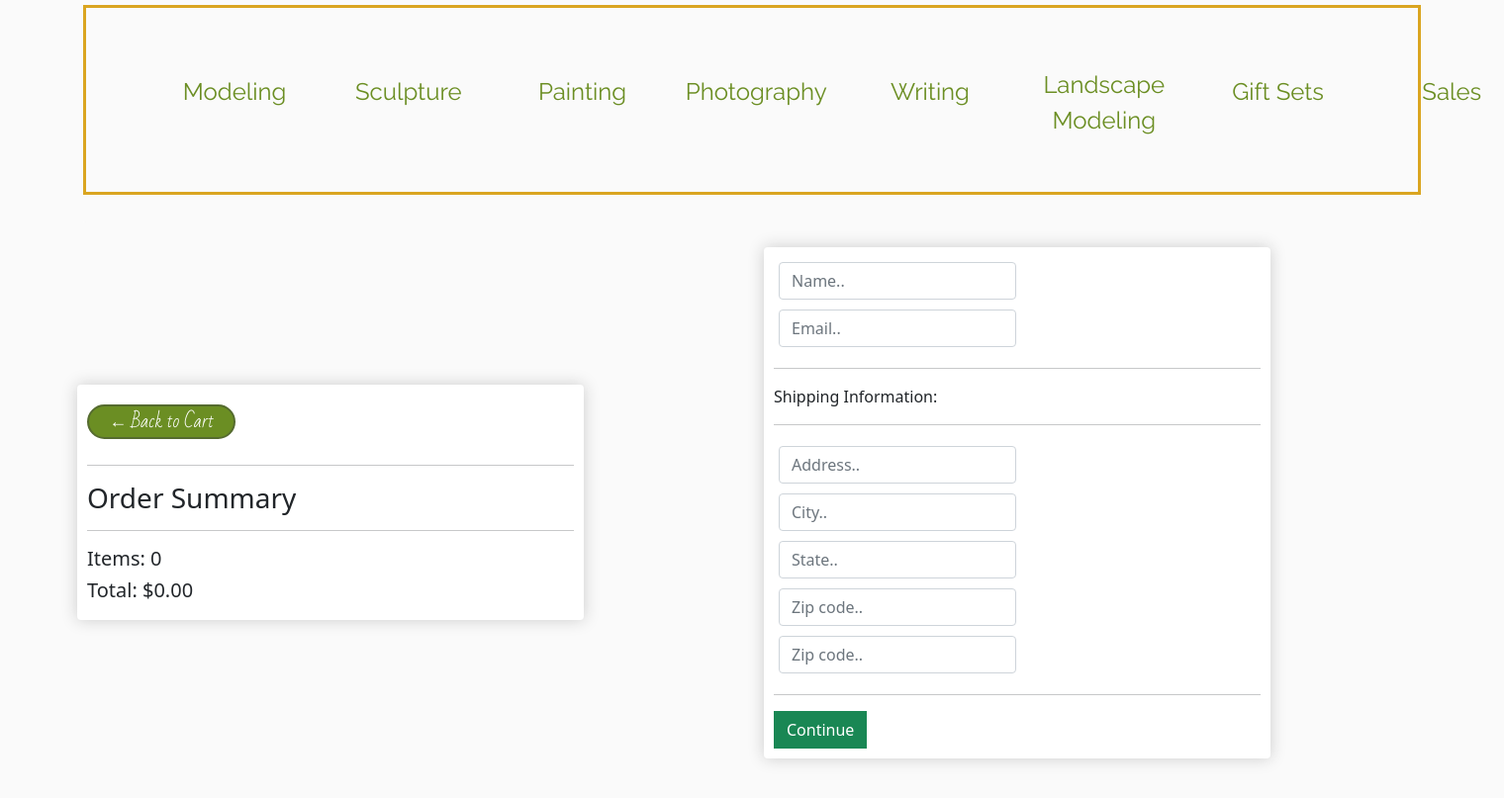
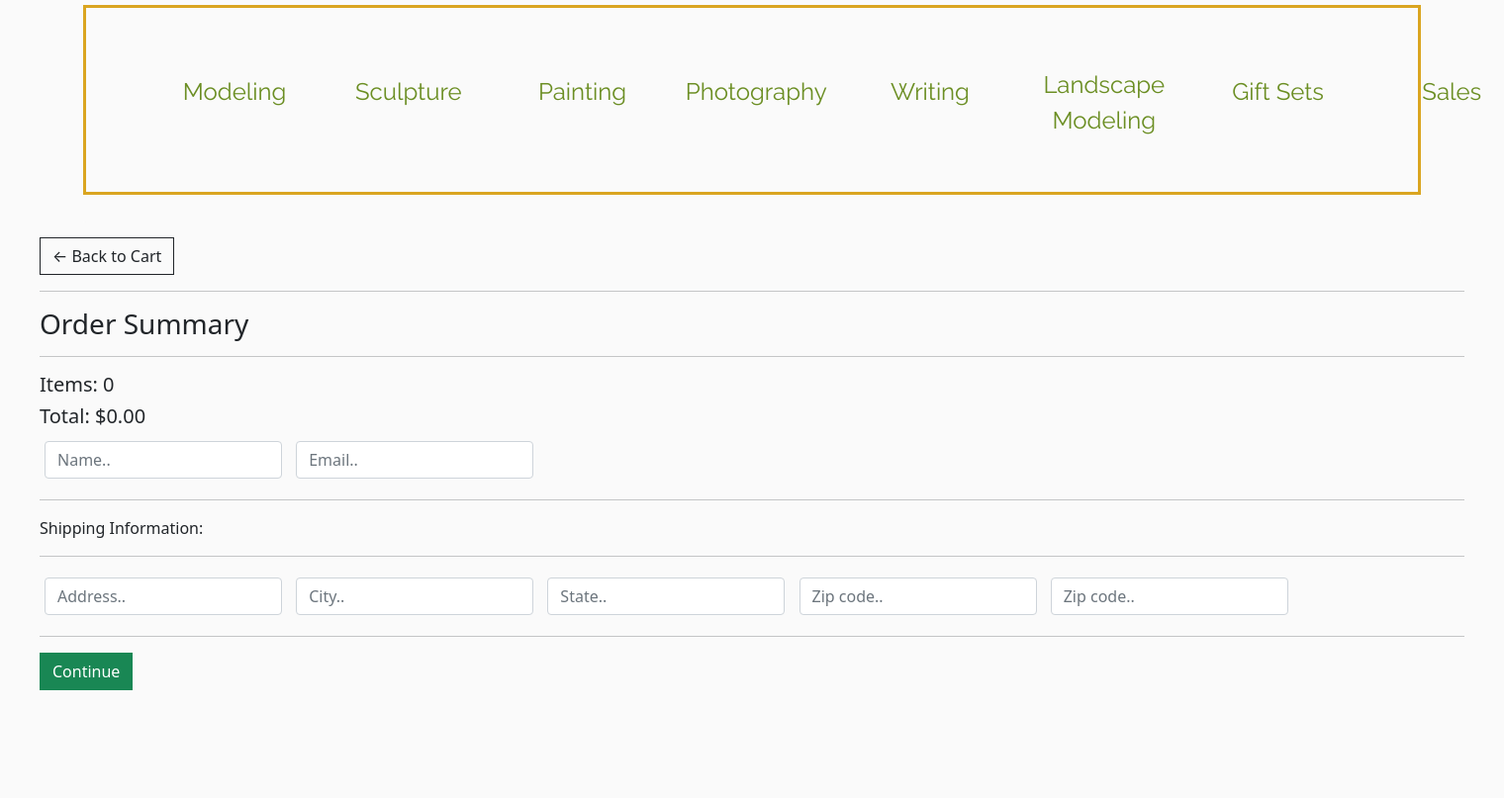
Before and after one commit to DorotaChroboczek/Hobby_Store, a Django app: page /checkout/ in a window 1520 px wide; the page is wider, and only the part inside the window is pictured. Shown: the part 548-1355 px from the top of that part at 99% size. After the commit the page ends 1246 px from the top of that part, so only its background shows below. Run offline with Django 3.2, Linux system fonts and the light colour scheme; data that the repository does not hold is empty.

Commit message:
in_progress: working on arrange the elements

```diff
--- a/store/templates/checkout.html
+++ b/store/templates/checkout.html
@@ -2,10 +2,11 @@
 {% load static %}
 {% block content %}
 
-    <div class="row">
+    <div class="checkout-row">
 
-        <div class="col-lg-6">
-            <div class="box-element">
+        <div class="checkout-container">
+
+            <div class="checkout-box">
                 <a  class="btn btn-outline-dark" href="{% url 'store:cart' %}">&#x2190; Back to Cart</a>
                 <hr>
                 <h3>Order Summary</h3>
@@ -21,10 +22,8 @@
                 <h5>Items: {{ order.cart_items }}</h5>
                 <h5>Total: ${{ order.cart_total|floatformat:2 }}</h5>
             </div>
-        </div>
 
-        <div class="col-lg-6">
-            <div class="box-element" id="form-wrapper">
+            <div class="checkout-box" id="form-wrapper">
                     <form id="form">
                         {% csrf_token %}
                         <div id="user-info">
@@ -61,7 +60,10 @@
                         <input id="form-button" class="btn btn-success btn-block" type="submit" value="Continue">
                     </form>
             </div>
+
+
         </div>
+
 
     </div>
 
```
Lines whose indentation alone changed are shown as unchanged.
